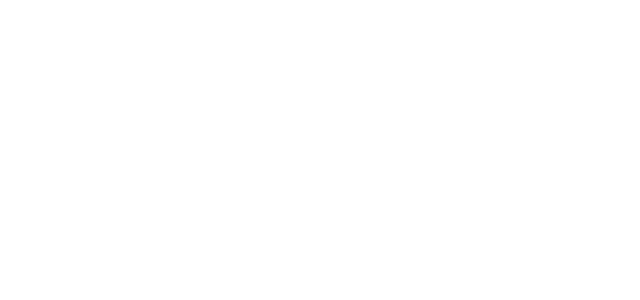
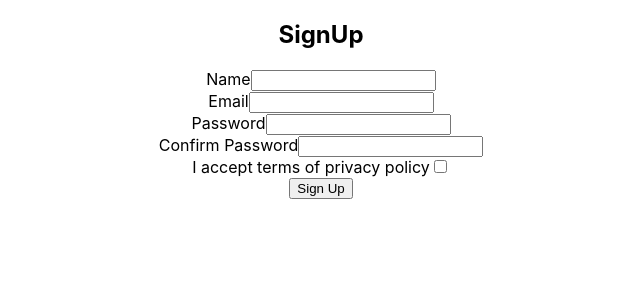
Before and after one commit to SalimiDev/signup-login-page-spa, a React (Create React App) app: page / in a window 1280 px wide. Shown: the top 300 px of the page, without its empty margins (319-959 px from the left). Built offline with nearby package versions, Linux system fonts and the light colour scheme.

Commit message:
feat:signup component added and html of form built

```diff
--- a/src/App.css
+++ b/src/App.css
@@ -0,0 +1,38 @@
+.App {
+  text-align: center;
+}
+
+.App-logo {
+  height: 40vmin;
+  pointer-events: none;
+}
+
+@media (prefers-reduced-motion: no-preference) {
+  .App-logo {
+    animation: App-logo-spin infinite 20s linear;
+  }
+}
+
+.App-header {
+  background-color: #282c34;
+  min-height: 100vh;
+  display: flex;
+  flex-direction: column;
+  align-items: center;
+  justify-content: center;
+  font-size: calc(10px + 2vmin);
+  color: white;
+}
+
+.App-link {
+  color: #61dafb;
+}
+
+@keyframes App-logo-spin {
+  from {
+    transform: rotate(0deg);
+  }
+  to {
+    transform: rotate(360deg);
+  }
+}
--- a/src/App.js
+++ b/src/App.js
@@ -1,7 +1,12 @@
+import SignUp from "./components/SignUp";
+
 import "./App.css";
 
+
 function App() {
-  return <div className="App"></div>;
+  return <div className="App">
+    <SignUp/>
+  </div>;
 }
 
 export default App;
--- /dev/null
+++ b/src/components/SignUp.js
@@ -0,0 +1,58 @@
+import React, { useState } from 'react';
+import styles from './SingUp.module.css';
+
+const SignUp = () => {
+     const [inputData, setInputData] = useState({
+          name: '',
+          email: '',
+          password: '',
+          confirmPassword: '',
+          isAccepted: false,
+     });
+     // Destructure object
+     const { name, email, password, confirmPassword, isAccepted } = inputData;
+
+     const inputOnChange = (e) => {
+          if (e.target.name === 'isAccepted') {
+               setInputData({ ...inputData, [e.target.name]: e.target.checked });
+          } else {
+               setInputData({ ...inputData, [e.target.name]: e.target.value });
+          }
+     };
+     return (
+          <div>
+               <div className={styles.container}>
+                    <form className={styles.formContainer}>
+                         <h2 className={styles.header}>SignUp</h2>
+                         <div className={styles.formField}>
+                              <label>Name</label>
+                              <input type='text' name='name' value={name} onChange={inputOnChange} />
+                         </div>
+                         <div className={styles.formField}>
+                              <label>Email</label>
+                              <input type='email' name='email' value={email} />
+                         </div>
+                         <div className={styles.formField}>
+                              <label>Password</label>
+                              <input type='password' name='password' value={password} onChange={inputOnChange} />
+                         </div>
+                         <div className={styles.formField}>
+                              <label>Confirm Password</label>
+                              <input type='password' name='confirmPassword' value={confirmPassword} onChange={inputOnChange} />
+                         </div>
+                         <div className={styles.formField}>
+                              <div className={styles.checkboxContainer}>
+                                   <label>I accept terms of privacy policy</label>
+                                   <input type='checkbox' name='isAccepted' value={isAccepted} onChange={inputOnChange} />
+                              </div>
+                         </div>
+                         <div className={styles.buttonsContainer}>
+                              <button type='submit'>Sign Up</button>
+                         </div>
+                    </form>
+               </div>
+          </div>
+     );
+};
+
+export default SignUp;
--- a/src/index.css
+++ b/src/index.css
@@ -0,0 +1,13 @@
+body {
+    margin: 0;
+    font-family: -apple-system, BlinkMacSystemFont, 'Segoe UI', 'Roboto', 'Oxygen',
+        'Ubuntu', 'Cantarell', 'Fira Sans', 'Droid Sans', 'Helvetica Neue',
+        sans-serif;
+    -webkit-font-smoothing: antialiased;
+    -moz-osx-font-smoothing: grayscale;
+}
+
+code {
+    font-family: source-code-pro, Menlo, Monaco, Consolas, 'Courier New',
+        monospace;
+}
```
Also changed, not shown: src/components/SingUp.module.css (added).
